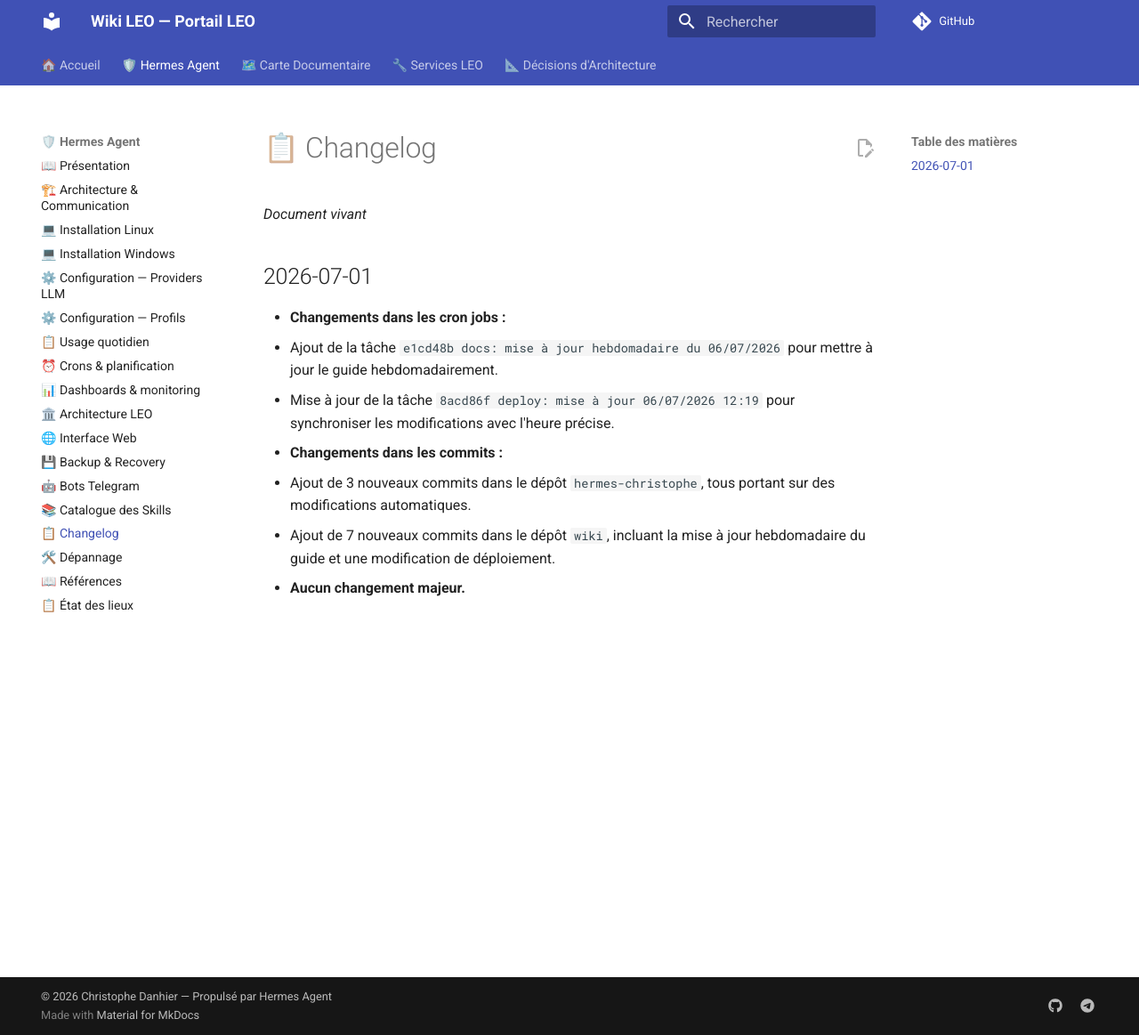
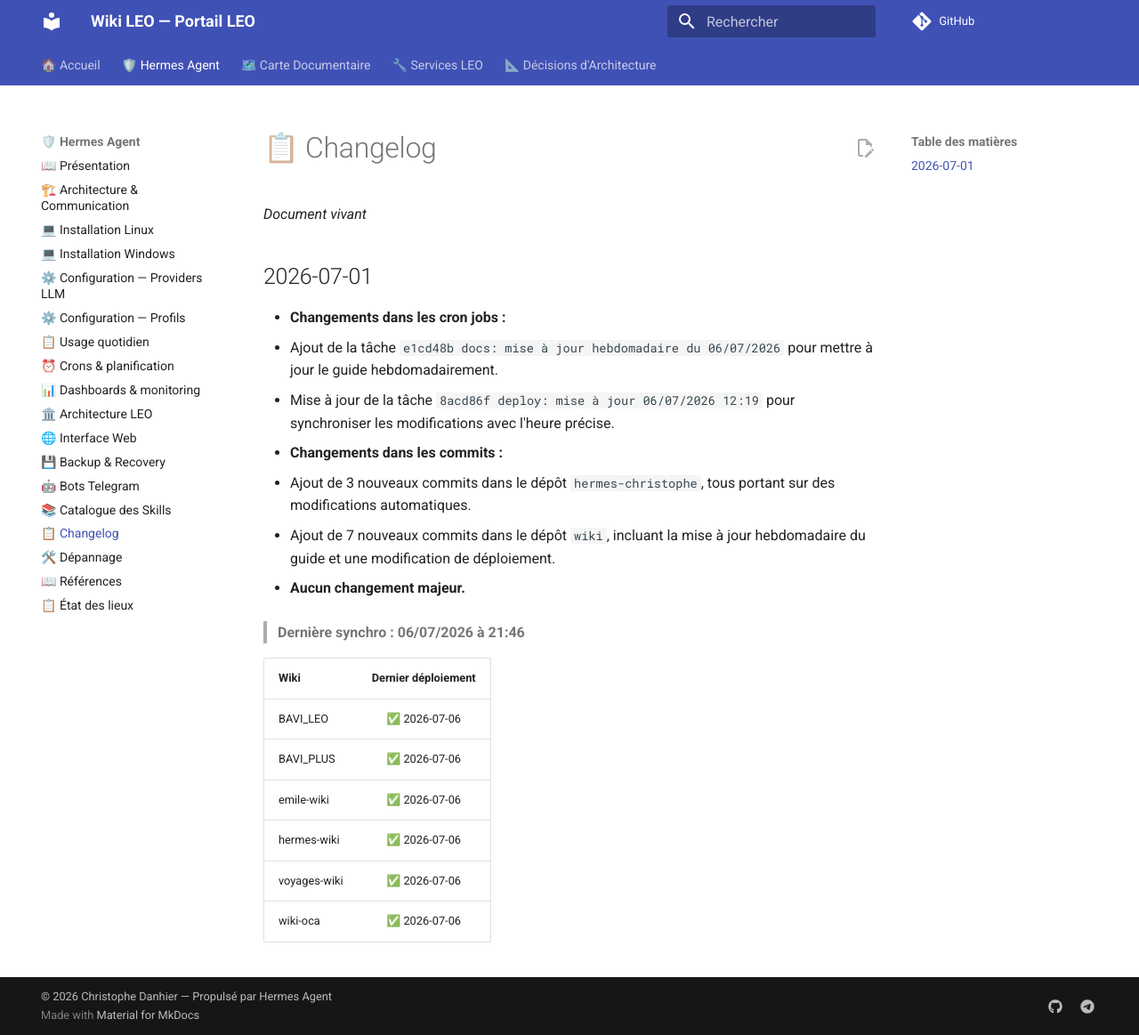
Before and after one commit to christophedanhier-hash/hermes-wiki, an MkDocs documentation site: the page built from docs/hermes/changelog.md, in a window 1280 px wide and 1163 px high. Shown: the whole window at 89% size. Built offline with MkDocs 1.6.1 and Material for MkDocs 9.7.7, drawn with Linux system fonts in a browser that asks for light colours; comment, search, counter and statistics services are not loaded.

Commit message:
docs: auto-sync full (doc-full-sync.py)

```diff
--- a/docs/hermes/changelog.md
+++ b/docs/hermes/changelog.md
@@ -13,3 +13,18 @@
   - Ajout de 7 nouveaux commits dans le dépôt `wiki`, incluant la mise à jour hebdomadaire du guide et une modification de déploiement.
 
 - **Aucun changement majeur.**
+
+<!-- AUTO:START ghactions -->
+<!-- AUTO:START ghactions -->
+> **Dernière synchro : 06/07/2026 à 21:46**
+
+| Wiki | Dernier déploiement |
+|------|:-------------------:|
+| BAVI_LEO | ✅ 2026-07-06 |
+| BAVI_PLUS | ✅ 2026-07-06 |
+| emile-wiki | ✅ 2026-07-06 |
+| hermes-wiki | ✅ 2026-07-06 |
+| voyages-wiki | ✅ 2026-07-06 |
+| wiki-oca | ✅ 2026-07-06 |
+<!-- AUTO:END ghactions -->
+<!-- AUTO:END ghactions -->
```
Also changed, not shown: docs/hermes/etat-des-lieux.md (+4 -2 lines).
